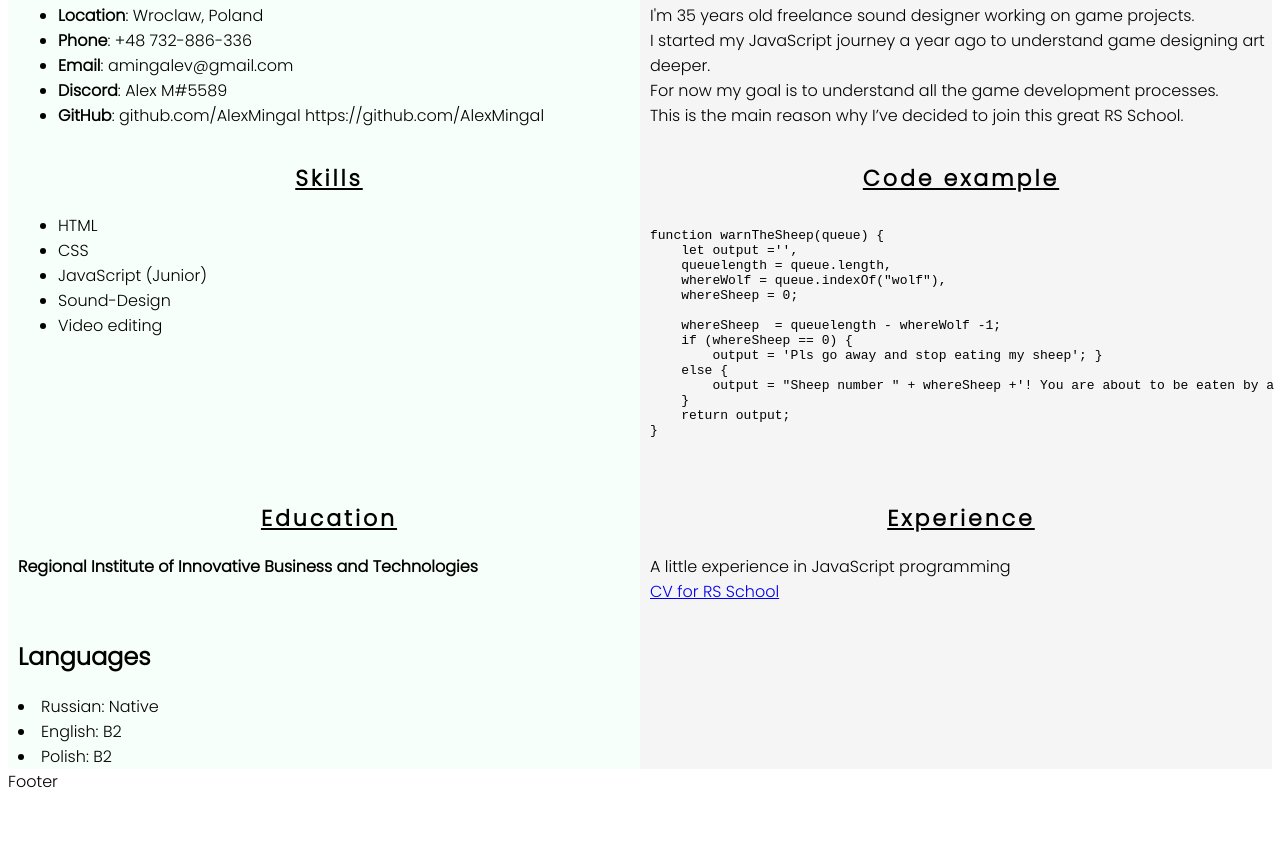
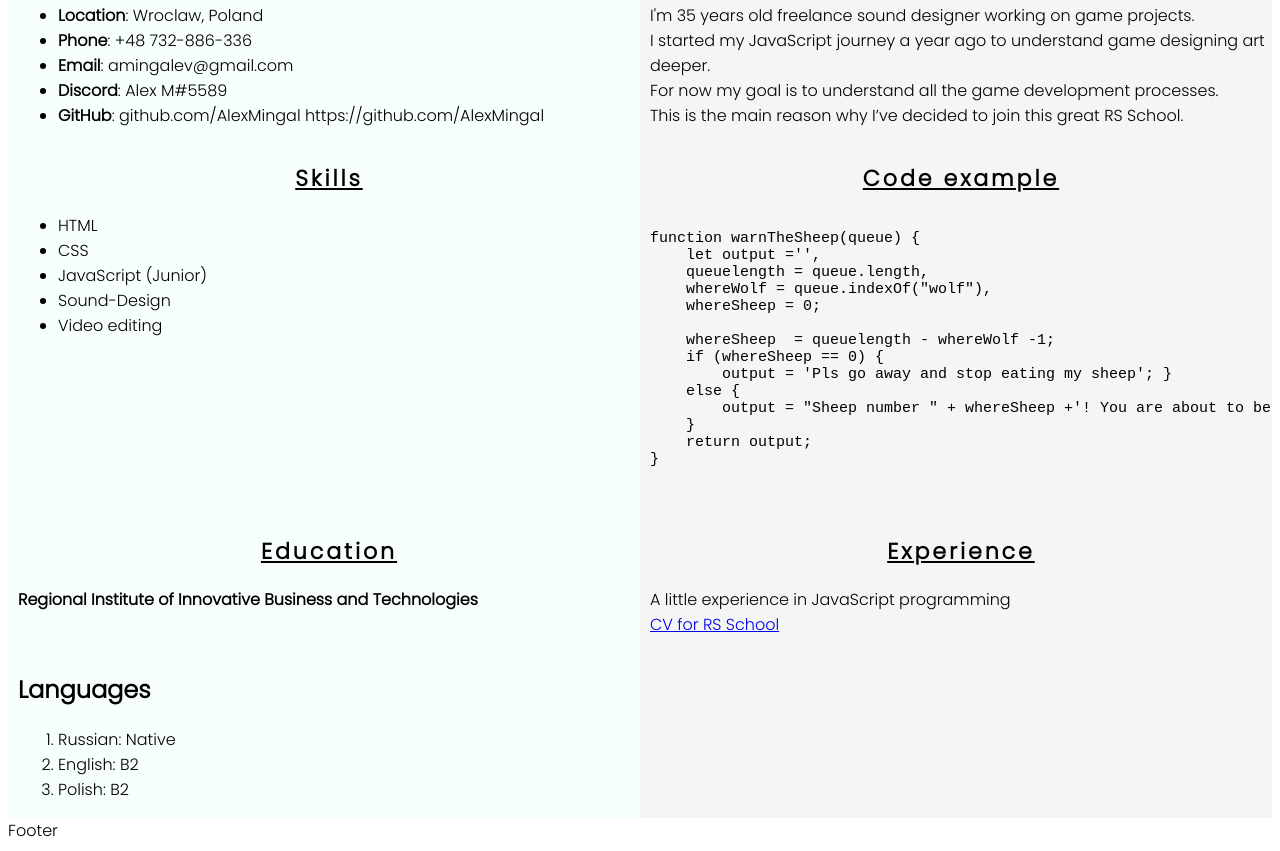
Before and after one commit to AlexMingal/rsschool-cv, a plain HTML site: page index.html in a window 1280 px wide. Shown: the part 364-1215 px from the top of the page. Before the commit the page ends 1166 px from the top, so only its background shows below. Drawn offline with Linux system fonts and the light colour scheme.

Commit message:
feat: add photo and styles

```diff
--- a/index.html
+++ b/index.html
@@ -31,10 +31,9 @@
     <main class="main">
         <div class="container main-container">
             <section class="section" id="profile">
-                <center>
                 <img src="photo.jpg" alt="Photo" width="200" height="200">
-                </center>
             </section>
+
             <section class="section">
                     <h1 class="main-title">Aleksandr Mingalev</h1>
                     <h3>Junior FrontEnd Developer</h3>
@@ -89,14 +88,12 @@ function warnTheSheep(queue) {
     if (whereSheep == 0) {
         output = 'Pls go away and stop eating my sheep'; }
     else {
-        output = "Sheep number " + whereSheep +'! You are about to be eaten by a wolf!'
+        output = "Sheep number " + whereSheep +'! You are about to be eaten!'
     }
     return output;
 }
                         </code>
                     </pre>
-                </p>
-
             </section>
 
             <section class="section" id="education">
@@ -114,9 +111,10 @@ function warnTheSheep(queue) {
 
             <section class="section" id="languages">
                 <h2>Languages</h2>
-                <li>Russian: Native</li>
-                <li>English: B2</li>
-                <li>Polish: B2</li>
+                <ol>
+                    <li>Russian: Native</li>
+                    <li>English: B2</li>
+                    <li>Polish: B2</li>
                 </ol>
             </section>
         </div>
--- a/style.css
+++ b/style.css
@@ -17,6 +17,7 @@ body {
 h1 {
     font-size: 30px;
     font-weight: 900;
+    text-transform: uppercase;
 }
 
 .container {
@@ -81,9 +82,14 @@ h1 {
     transition: 5ms;
 }
 
-
+#profile {
+    text-align: center;
+}
 
 #contacts, #skills, #education, #languages {
     background-color:rgb(247, 255, 251);
+}
 
+#code-example {
+    font-size: 15px;
 }
```
